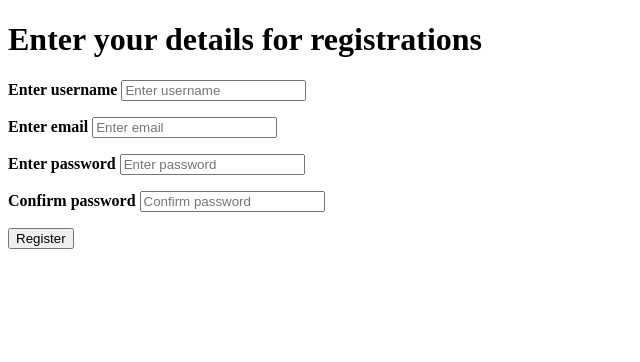
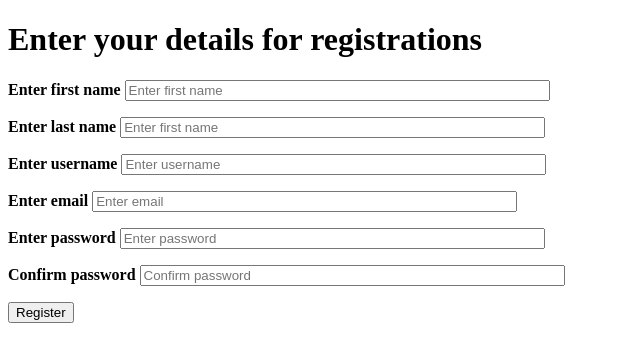
Before and after one commit to kaffikoda/MCQQuizPlatform, a Flask app: template flaskr/templates/signup_page.html in a window 1280 px wide. Shown: the top 362 px of the page, without its empty margins (0-640 px from the left). Run offline with Flask 2, Linux system fonts and the light colour scheme; the template is opened without the code that fills it, so the values that code supplies are empty.

Commit message:
able to register a new user on the platform and made table for users as well

```diff
--- a/flaskr/app.py
+++ b/flaskr/app.py
@@ -1,7 +1,34 @@
-from flask import Flask, render_template, request, url_for
+from flask import Flask, render_template, request, url_for, redirect
 from flask_sqlalchemy import SQLAlchemy
+from werkzeug.security import generate_password_hash, check_password_hash
+from datetime import datetime
 
 app = Flask(__name__)
+app.config['SQLALCHEMY_DATABASE_URI'] = 'postgresql://postgres:Database#2022@localhost/flask_movie'
+db = SQLAlchemy(app)
+
+
+class User(db.Model):
+    __tablename__ = "user_test"
+
+    user_id = db.Column(db.Integer, primary_key=True)
+    username = db.Column(db.String(80), unique=True, nullable=False)
+    user_emailid = db.Column(db.String(120), unique=True, nullable=False)
+    user_first_name = db.Column(db.String(80), nullable=False)
+    user_last_name = db.Column(db.String(80), nullable=False)
+    user_created_at = db.Column(db.DateTime, nullable=False)
+    hashed_password = db.Column(db.String(128), nullable=False)
+
+    def __init__(self, username, user_emailid, user_first_name, user_last_name, user_created_at, hashed_password):
+        self.username = username
+        self.user_emailid = user_emailid
+        self.user_first_name = user_first_name
+        self.user_last_name = user_last_name
+        self.user_created_at = user_created_at
+        self.hashed_password = hashed_password
+
+    def __repr__(self):
+        return '<User %r>' % self.username
 
 
 @app.route('/')
@@ -9,16 +36,33 @@ def homepage():
     return render_template('homepage.html')
 
 
-@app.route('/user_registration', methods=["GET", "POST"])
+@app.route('/signup_page', methods=["GET", "POST"])
 def signup_page():
     if request.method == "POST":
-        # user_name = request.form["new_username"]
-        # user_emailid = request.form["new_email"]
-
         user_name = request.form.get("new_username")
         user_emailid = request.form.get("new_email")
+        user_first_name = request.form.get("user_first_name")
+        user_last_name = request.form.get("user_last_name")
+        user_created_at = datetime.now()
+        user_password = request.form.get("new_password")
+        user_confirmed_password = request.form.get("new_confirm_password")
 
-        # print(user_name + " " + user_emailid)
+        hashed_password = generate_password_hash(user_password)
+
+        user_name_exists = User.query.filter_by(username=user_name).first()
+        user_emailid_exists = User.query.filter_by(user_emailid=user_emailid).first()
+
+        if user_password != user_confirmed_password:
+            print("Please type correct confirmed password")
+            return redirect(url_for('signup_page'))
+        elif user_name_exists is not None or user_emailid_exists is not None:
+            print("User with the given credentials already exists")
+            return redirect(url_for('homepage'))
+        elif user_name_exists is None and user_emailid_exists is None:
+            user_db_obj = User(user_name, user_emailid, user_first_name, user_last_name, user_created_at,
+                               hashed_password)
+            db.session.add(user_db_obj)
+            db.session.commit()
 
         return render_template('homepage.html')
     else:
--- a/flaskr/templates/signup_page.html
+++ b/flaskr/templates/signup_page.html
@@ -9,23 +9,33 @@
 
     <form action="#" method="post">
         <p>
+            <label for="user_first_name"><b>Enter first name</b></label>
+            <input id="user_first_name" type="text" placeholder="Enter first name" name="user_first_name" size=50 required><br>
+        </p>
+
+        <p>
+            <label for="user_last_name"><b>Enter last name</b></label>
+            <input id="user_last_name" type="text" placeholder="Enter first name" name="user_last_name" size=50 required><br>
+        </p>
+
+        <p>
             <label for="new_username"><b>Enter username</b></label>
-            <input id="new_username" type="text" placeholder="Enter username" name="new_username" required><br>
+            <input id="new_username" type="text" placeholder="Enter username" name="new_username" size=50 required><br>
         </p>
 
         <p>
             <label for="new_email"><b>Enter email</b></label>
-            <input id="new_email" type="text" placeholder="Enter email" name="new_email" required><br>
+            <input id="new_email" type="text" placeholder="Enter email" name="new_email" size=50 required><br>
         </p>
 
         <p>
             <label for="new_password"><b>Enter password</b></label>
-            <input id="new_password" type="password" placeholder="Enter password" name="new_password" required><br>
+            <input id="new_password" type="password" placeholder="Enter password" name="new_password" minlength="8" size=50 required><br>
         </p>
 
         <p>
             <label for="new_confirm_password"><b>Confirm password</b></label>
-            <input id="new_confirm_password" type="password" placeholder="Confirm password" name="new_confirm_password" required><br>
+            <input id="new_confirm_password" type="password" placeholder="Confirm password" minlength="8" name="new_confirm_password" size=50 required><br>
         </p>
         <input id="register_button" type="submit" name="signup_submit" value="Register">
     </form>
```
